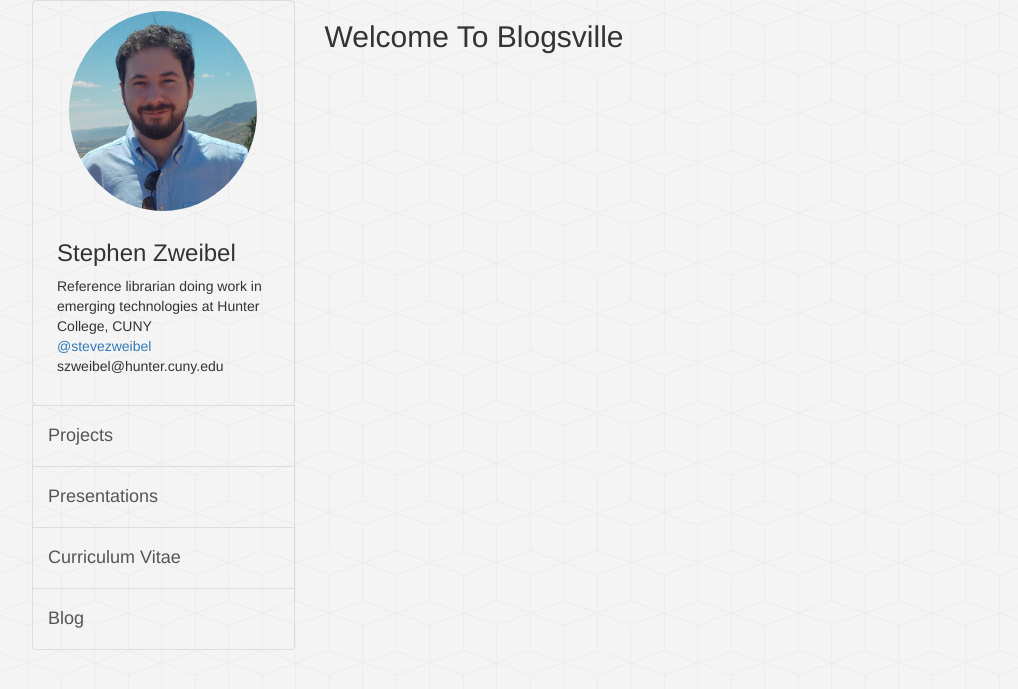
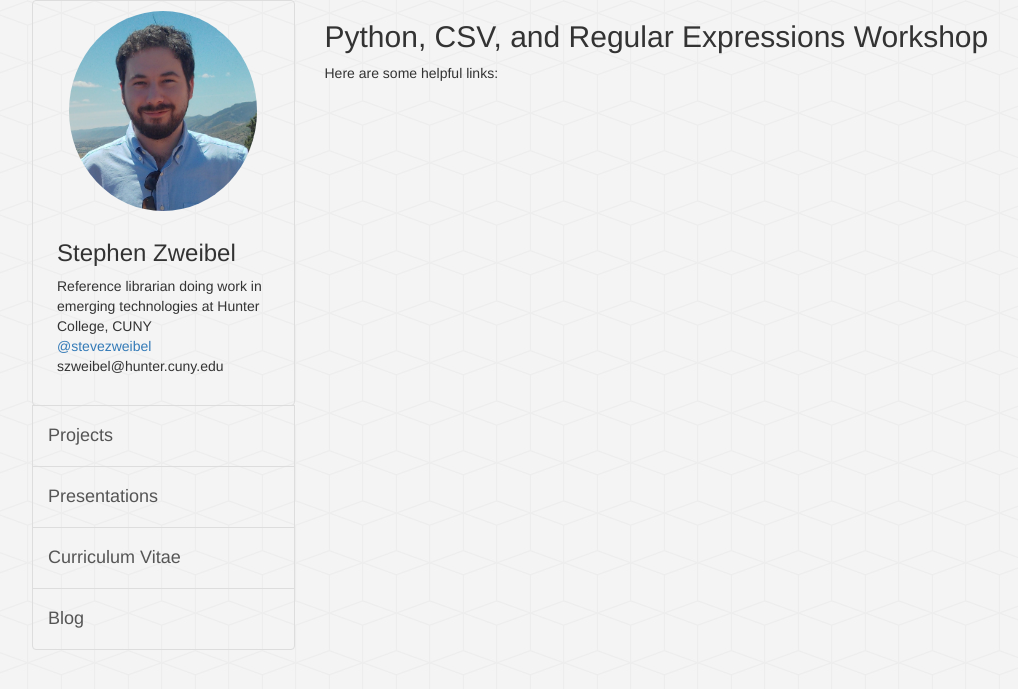
Before and after one commit to szweibel/szweibel.github.io, a Jekyll site: the page built from _posts/2013-12-31-welcome-to-blogsville.md, in a window 1280 px wide. Shown: the top 689 px of the page, without its empty margins (38-1056 px from the left). Built offline with Jekyll 4.4.1, drawn with Linux system fonts in a browser that asks for light colours; nearby versions of some CDN libraries.

```diff
--- a/_posts/2013-12-31-welcome-to-blogsville.md
+++ b/_posts/2013-12-31-welcome-to-blogsville.md
@@ -1,4 +1,6 @@
 ---
 layout: default
-title:
+title: Python, CSV, and Regular Expressions Workshop
 ---
+
+Here are some helpful links:
--- a/presentations/dhbox.html
+++ b/presentations/dhbox.html
@@ -35,7 +35,7 @@
 			<div class="slides">
 				<!-- Intro -->
 				<section>
-					<h1>DH Box: A Turnkey Digital Humanities Laboratory</h1>
+					<h1>DH Box: A Turnkey<br/> Digital Humanities<br/> Laboratory</h1>
 					<p>
 						<small><a href="https://twitter.com/_csmcc">Cailean Cooney</a>, <a href="https://twitter.com/DigiHumanatee">Harlan Kellaway</a>, <a href="https://twitter.com/gioiastevens" target="_blank"
 								>Gioia Stevens</a>, &amp; <a href="https://github.com/szweibel">Stephen Zweibel</a>
```
Also changed, not shown: other parts of presentations/dhbox.html (+1 -1 lines), _posts/2014-03-24-Python-and-regex-workshop.md (added, +4 -0 lines).
